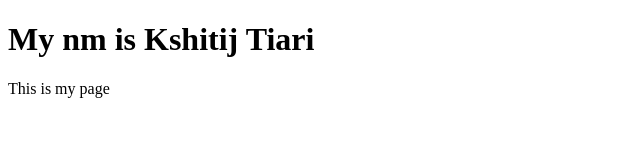
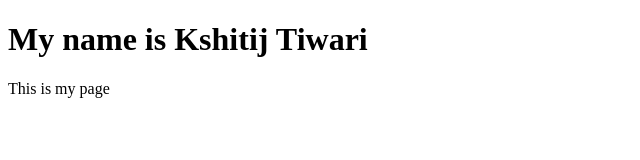
Before and after one commit to KjKshitij/KjKshitij.github.io, a plain HTML site: page index.html in a window 1280 px wide. Shown: the whole page, without its empty margins (0-640 px from the left). Drawn offline with Linux system fonts and the light colour scheme.

Commit message:
modified taught in class

```diff
--- a/index.html
+++ b/index.html
@@ -1,9 +1,9 @@
 <!DOCTYPE html>
      <head>
-         <title>MYhome page</title>
+         <title>My home page</title>
      </head>
      <body>
-     <h1>My nm is Kshitij Tiari</h1>
+     <h1>My name is Kshitij Tiwari</h1>
      <p>This is my page</p>
      </body>
      </html>
```
